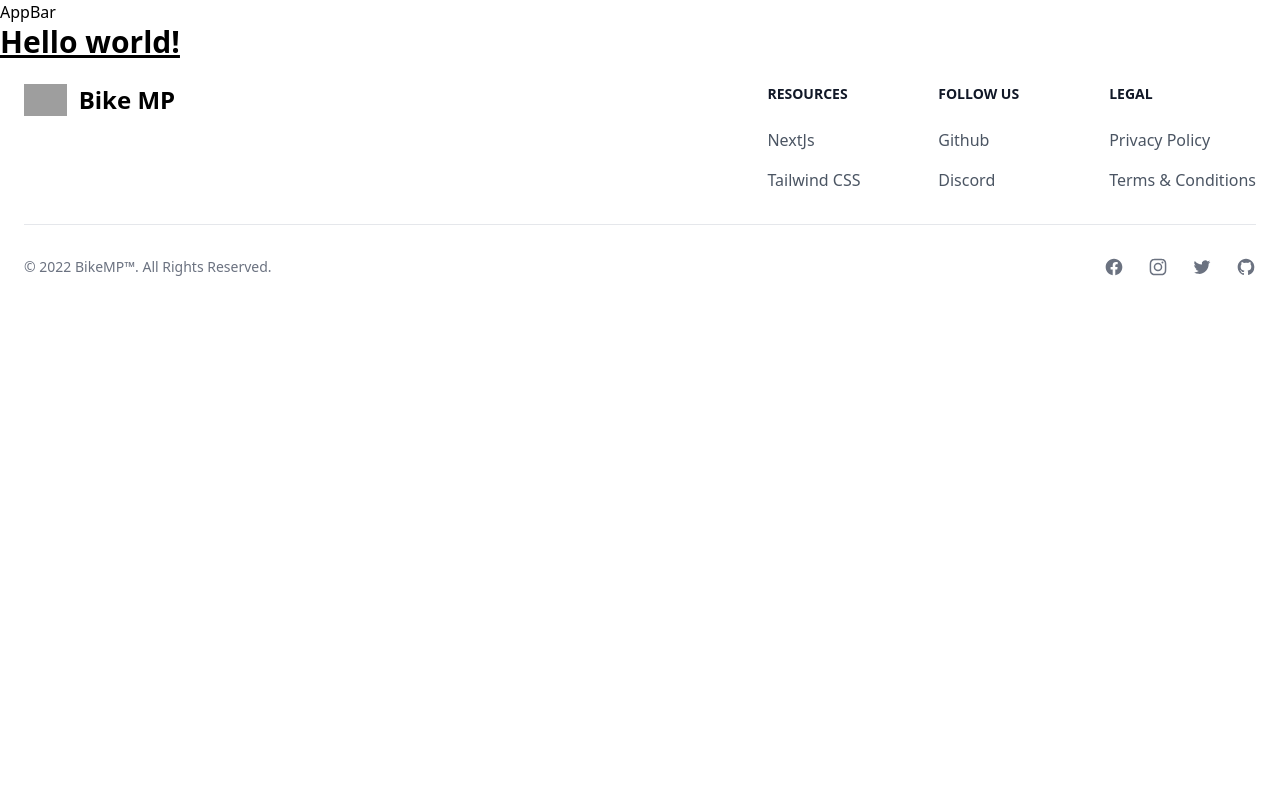
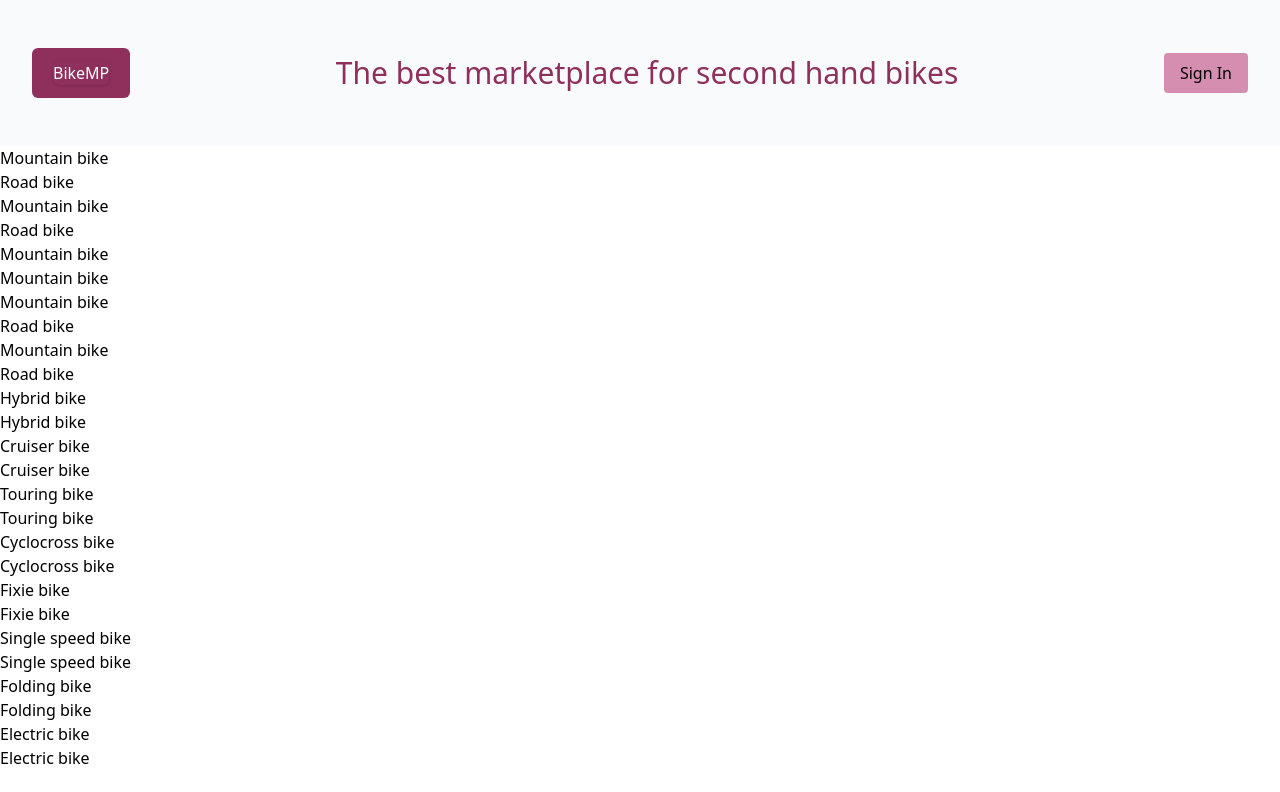
Before and after one commit to s6thgehr/bike-marketplace, a Next.js app: page / in a window 1280 px wide. Shown: the top 792 px of the page. Built offline with nearby package versions, Linux system fonts and the light colour scheme; grey boxes are pictures that could not be loaded.

Commit message:
Implement first draft of Appbar

```diff
--- a/components/AppBar.js
+++ b/components/AppBar.js
@@ -1,5 +1,26 @@
+import Link from "next/link";
+
 function AppBar() {
-    return <div>AppBar</div>;
+    return (
+        <div className="bg-gray-50">
+            <div className="mx-auto max-w-7xl py-10 px-4 sm:px-6 lg:flex lg:items-center lg:justify-between lg:py-12 lg:px-8">
+                <Link
+                    href={"/"}
+                    className="inline-flex items-center justify-center rounded-md border border-transparent bg-[#8E2F5C] px-5 py-3 text-base font-medium text-white hover:bg-[#6A123C]"
+                >
+                    <div className="inline-flex rounded-md shadow">BikeMP</div>
+                </Link>
+                <div className="text-[#8E2F5C] text-3xl">
+                    The best marketplace for second hand bikes
+                </div>
+                <div className="mt-8 flex lg:mt-0 lg:flex-shrink-0">
+                    <button class="bg-[#D58EB0] hover:bg-[#B15983] py-2 px-4 rounded">
+                        Sign In
+                    </button>
+                </div>
+            </div>
+        </div>
+    );
 }
 
 export default AppBar;
--- a/components/Footer.js
+++ b/components/Footer.js
@@ -84,7 +84,7 @@ function Footer() {
             <div className="sm:flex sm:items-center sm:justify-between">
                 <span className="text-sm text-gray-500 sm:text-center dark:text-gray-400">
                     © 2022{" "}
-                    <a href="https://flowbite.com/" className="hover:underline">
+                    <a href="#" className="hover:underline">
                         BikeMP™
                     </a>
                     . All Rights Reserved.
--- a/data/bikes.js
+++ b/data/bikes.js
@@ -1,6 +1,6 @@
 import BikeType from "../utils/bike_type";
 
-const bikes = [
+export const bikes = [
     {
         imageUrl: "sfd",
         price: "120.50",
@@ -63,7 +63,8 @@ const bikes = [
         model: "Giant Trance 2",
         type: BikeType.mountain.toString(),
         serialNumber: "2HI19037426",
-        description: "",
+        description:
+            "A full suspension mountain bike designed for aggressive trail riding and technical descents.",
     },
     {
         imageUrl: "sfd",
@@ -75,7 +76,8 @@ const bikes = [
         model: "Ibis Ripley LS",
         type: BikeType.mountain.toString(),
         serialNumber: "5TG22145789",
-        description: "",
+        description:
+            "A full suspension mountain bike designed for aggressive trail riding and technical descents.",
     },
     {
         imageUrl: "sfd",
@@ -87,7 +89,8 @@ const bikes = [
         model: "Santa Cruz Hightower LT",
         type: BikeType.mountain.toString(),
         serialNumber: "9JX17582093",
-        description: "",
+        description:
+            "A full suspension mountain bike designed for aggressive trail riding and technical descents.",
     },
     {
         imageUrl: "sfd",
@@ -99,7 +102,8 @@ const bikes = [
         model: "Orbea Orca M30",
         type: BikeType.road.toString(),
         serialNumber: "7ZS17583420",
-        description: "",
+        description:
+            "A endurance road bike with a comfortable and upright riding position and a lightweight carbon fiber frame.",
     },
     {
         imageUrl: "sfd",
@@ -111,7 +115,8 @@ const bikes = [
         model: "Kona Process 153",
         type: BikeType.mountain.toString(),
         serialNumber: "1YH3756537",
-        description: "",
+        description:
+            "A full suspension mountain bike designed for aggressive trail riding and technical descents.",
     },
     {
         imageUrl: "sfd",
@@ -123,7 +128,8 @@ const bikes = [
         model: "Fuji Transonic 2.1",
         type: BikeType.road.toString(),
         serialNumber: "9LM44536279",
-        description: "",
+        description:
+            "A endurance road bike with a comfortable and upright riding position and a lightweight carbon fiber frame.",
     },
 
     {
--- a/pages/_app.js
+++ b/pages/_app.js
@@ -1,10 +1,25 @@
 import Layout from "../components/Layout";
+import Head from "next/head";
 import "../styles/globals.css";
 
 export default function App({ Component, pageProps }) {
     return (
-        <Layout>
-            <Component {...pageProps} />
-        </Layout>
+        <>
+            <Head>
+                <title>Bike Shop</title>
+                <meta
+                    name="description"
+                    content="Abschlussprojekt Alphatraining"
+                />
+                <meta
+                    name="viewport"
+                    content="width=device-width, initial-scale=1"
+                />
+                <link rel="icon" href="/logoipsum-283.svg" />
+            </Head>
+            <Layout>
+                <Component {...pageProps} />
+            </Layout>
+        </>
     );
 }
--- a/pages/index.js
+++ b/pages/index.js
@@ -1,23 +1,12 @@
-import Head from "next/head";
+import { bikes } from "../data/bikes";
 
 export default function Home() {
+    const bikesData = bikes;
     return (
         <>
-            <Head>
-                <title>Bike Shop</title>
-                <meta
-                    name="description"
-                    content="Abschlussprojekt Alphatraining"
-                />
-                <meta
-                    name="viewport"
-                    content="width=device-width, initial-scale=1"
-                />
-                <link rel="icon" href="/favicon.ico" />
-            </Head>
-            <main>
-                <h1 className="text-3xl font-bold underline">Hello world!</h1>
-            </main>
+            {bikesData.map((bike) => {
+                return <div>{bike.type}</div>;
+            })}
         </>
     );
 }
```
Also changed, not shown: public/logoipsum-283.svg (added).
